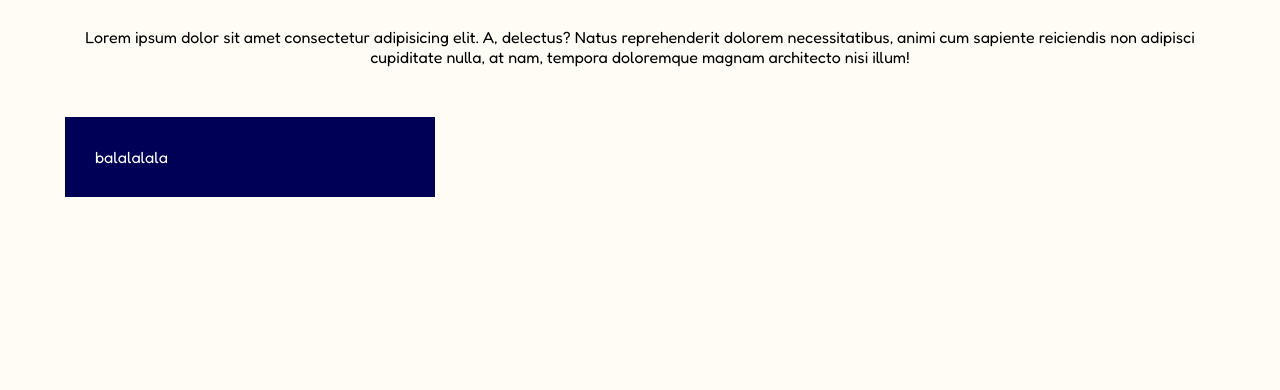
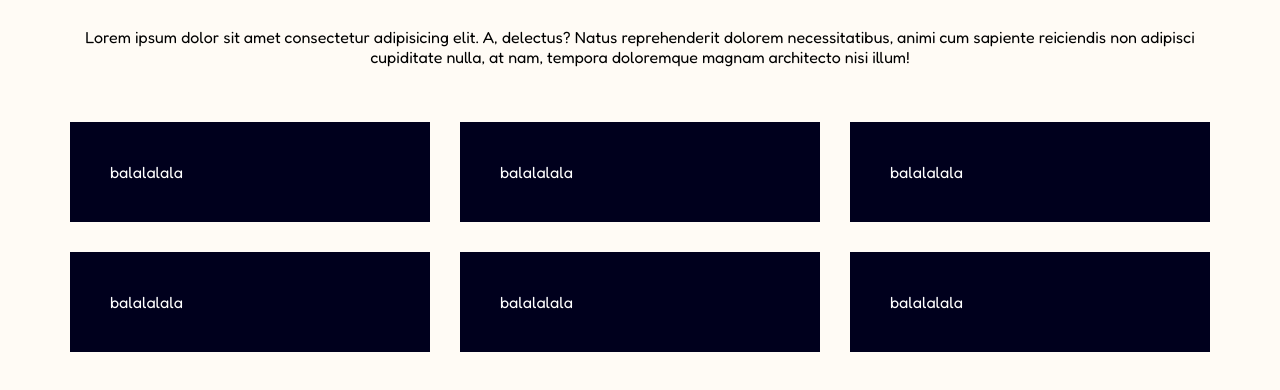
Before and after one commit to GiadaTonioni/html-css-float-cards, a plain HTML site: page index.html in a window 1280 px wide. Shown: the part 72-462 px from the top of the page. Drawn offline with Linux system fonts and the light colour scheme.

Commit message:
struttura quadrati

```diff
--- a/css/style.css
+++ b/css/style.css
@@ -33,12 +33,12 @@ h1 {
 
 .col {
     float:left;
-    margin: 10px;
-    width: calc(100% / 3 - 20px)
+    margin: 15px;
+    width: calc(100% / 3 - 30px)
 }
 
 .content {
-    background-color: rgb(0, 0, 86);
-    padding: 30px;
+    background-color: rgb(0, 0, 29);
+    padding: 40px;
     color: white;
 }
--- a/index.html
+++ b/index.html
@@ -25,6 +25,33 @@
                         balalalala
                     </div>
                 </div>
+                <div class="col">
+                    <div class="content">
+                        balalalala
+                    </div>
+                </div>
+                <div class="col">
+                    <div class="content">
+                        balalalala
+                    </div>
+                </div>
+            </div>
+            <div class="row">
+                <div class="col">
+                    <div class="content">
+                        balalalala
+                    </div>
+                </div>
+                <div class="col">
+                    <div class="content">
+                        balalalala
+                    </div>
+                </div>
+                <div class="col">
+                    <div class="content">
+                        balalalala
+                    </div>
+                </div>
             </div>
         </main>
 
```
